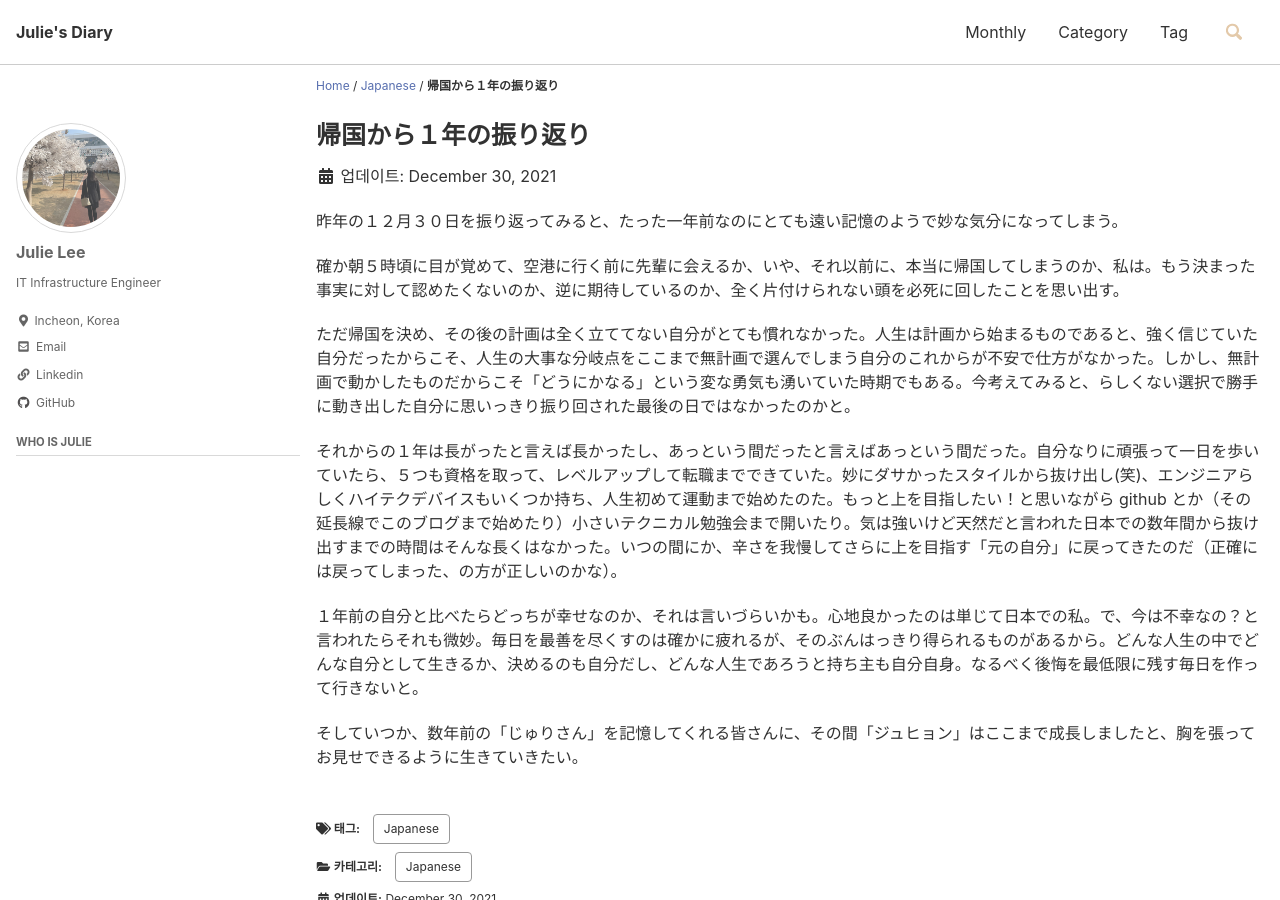
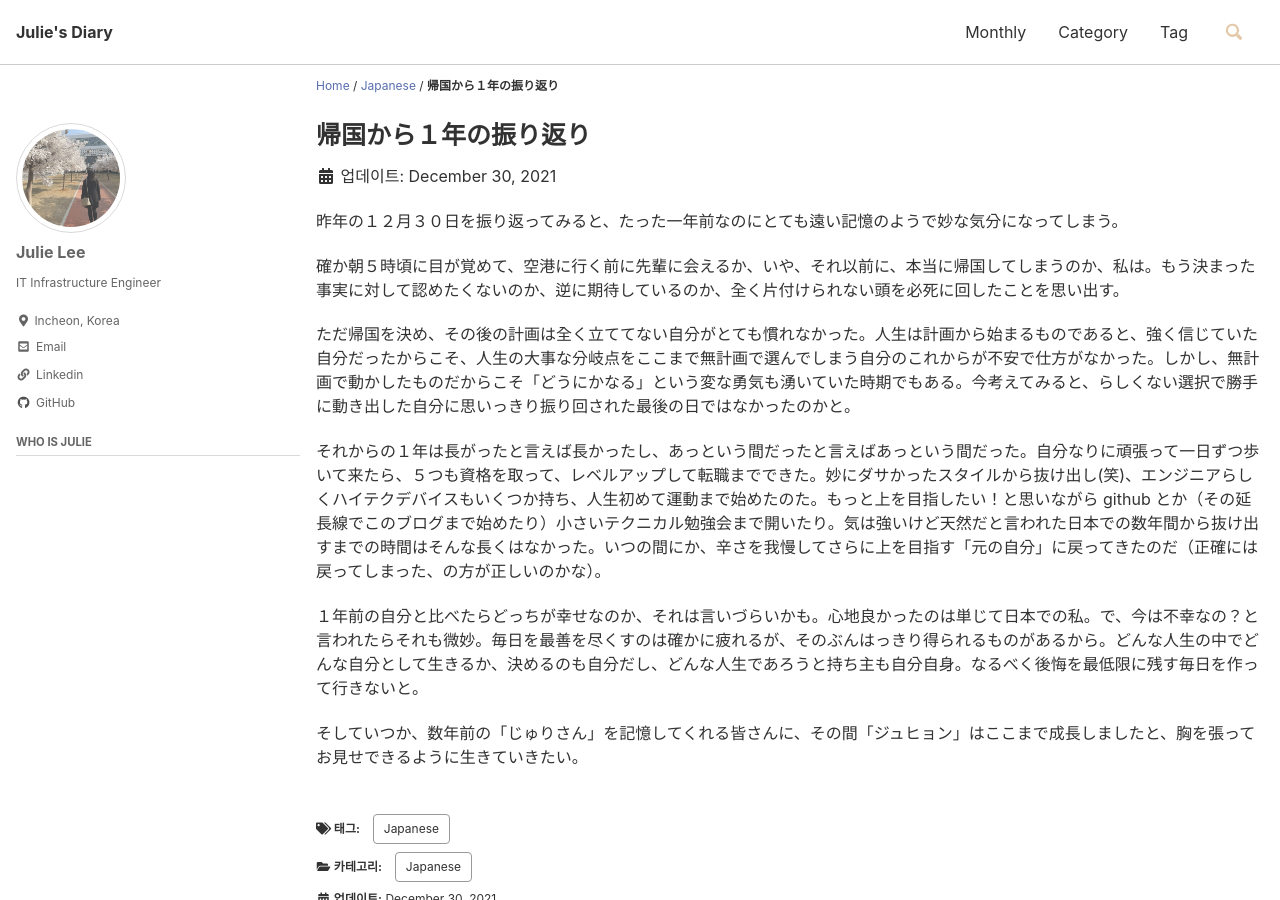
Before and after one commit to smilejulie0812/smilejulie0812.github.io, a Jekyll site: the page built from _posts/2021-12-30-japanesediary20211230.md, in a window 1280 px wide and 900 px high. Built offline with Jekyll 4.4.1, drawn with Linux system fonts in a browser that asks for light colours; cached includes are drawn as plain includes.

Commit message:
Update 2021-12-30-japanesediary20211230.md

```diff
--- a/_posts/2021-12-30-japanesediary20211230.md
+++ b/_posts/2021-12-30-japanesediary20211230.md
@@ -14,7 +14,7 @@ sidebar:
 
 ただ帰国を決め、その後の計画は全く立ててない自分がとても慣れなかった。人生は計画から始まるものであると、強く信じていた自分だったからこそ、人生の大事な分岐点をここまで無計画で選んでしまう自分のこれからが不安で仕方がなかった。しかし、無計画で動かしたものだからこそ「どうにかなる」という変な勇気も湧いていた時期でもある。今考えてみると、らしくない選択で勝手に動き出した自分に思いっきり振り回された最後の日ではなかったのかと。
 
-それからの１年は長がったと言えば長かったし、あっという間だったと言えばあっという間だった。自分なりに頑張って一日を歩いていたら、５つも資格を取って、レベルアップして転職までできていた。妙にダサかったスタイルから抜け出し(笑)、エンジニアらしくハイテクデバイスもいくつか持ち、人生初めて運動まで始めたのた。もっと上を目指したい！と思いながら github とか（その延長線でこのブログまで始めたり）小さいテクニカル勉強会まで開いたり。気は強いけど天然だと言われた日本での数年間から抜け出すまでの時間はそんな長くはなかった。いつの間にか、辛さを我慢してさらに上を目指す「元の自分」に戻ってきたのだ（正確には戻ってしまった、の方が正しいのかな）。
+それからの１年は長がったと言えば長かったし、あっという間だったと言えばあっという間だった。自分なりに頑張って一日ずつ歩いて来たら、５つも資格を取って、レベルアップして転職までできた。妙にダサかったスタイルから抜け出し(笑)、エンジニアらしくハイテクデバイスもいくつか持ち、人生初めて運動まで始めたのた。もっと上を目指したい！と思いながら github とか（その延長線でこのブログまで始めたり）小さいテクニカル勉強会まで開いたり。気は強いけど天然だと言われた日本での数年間から抜け出すまでの時間はそんな長くはなかった。いつの間にか、辛さを我慢してさらに上を目指す「元の自分」に戻ってきたのだ（正確には戻ってしまった、の方が正しいのかな）。
 
 １年前の自分と比べたらどっちが幸せなのか、それは言いづらいかも。心地良かったのは単じて日本での私。で、今は不幸なの？と言われたらそれも微妙。毎日を最善を尽くすのは確かに疲れるが、そのぶんはっきり得られるものがあるから。どんな人生の中でどんな自分として生きるか、決めるのも自分だし、どんな人生であろうと持ち主も自分自身。なるべく後悔を最低限に残す毎日を作って行きないと。
 
```
